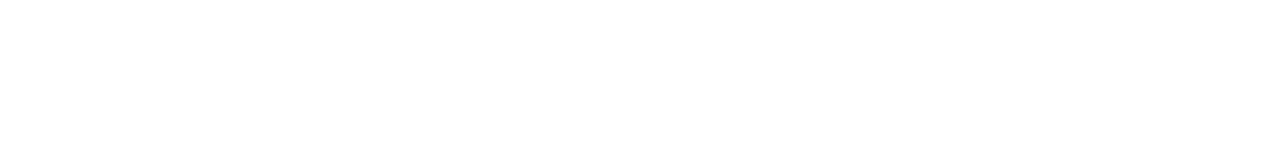
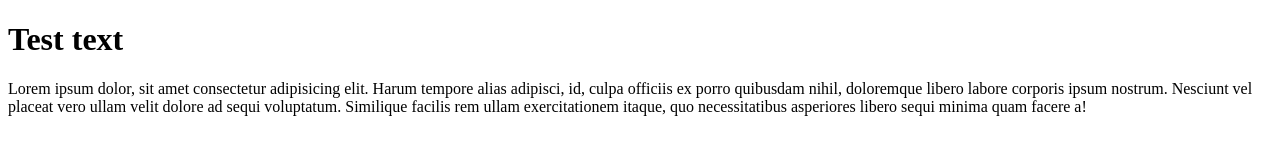
Before and after one commit to SenYaroslav/github-tutorial, a plain HTML site: page index.html in a window 1280 px wide. Drawn offline with Linux system fonts and the light colour scheme.

Commit message:
Додає заголовок та текст

```diff
--- a/index.html
+++ b/index.html
@@ -6,5 +6,15 @@
     <meta name="viewport" content="width=device-width, initial-scale=1.0" />
     <title>Git rules!</title>
   </head>
-  <body></body>
+  <body>
+    <h1>Test text</h1>
+    <p>
+      Lorem ipsum dolor, sit amet consectetur adipisicing elit. Harum tempore
+      alias adipisci, id, culpa officiis ex porro quibusdam nihil, doloremque
+      libero labore corporis ipsum nostrum. Nesciunt vel placeat vero ullam
+      velit dolore ad sequi voluptatum. Similique facilis rem ullam
+      exercitationem itaque, quo necessitatibus asperiores libero sequi minima
+      quam facere a!
+    </p>
+  </body>
 </html>
```
